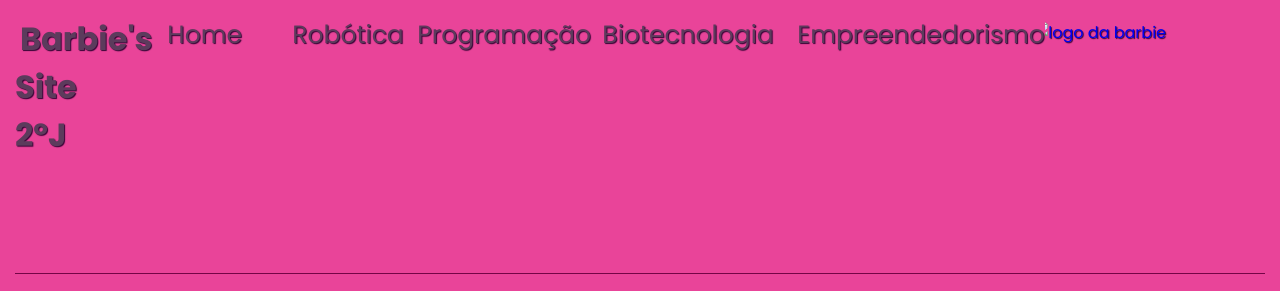
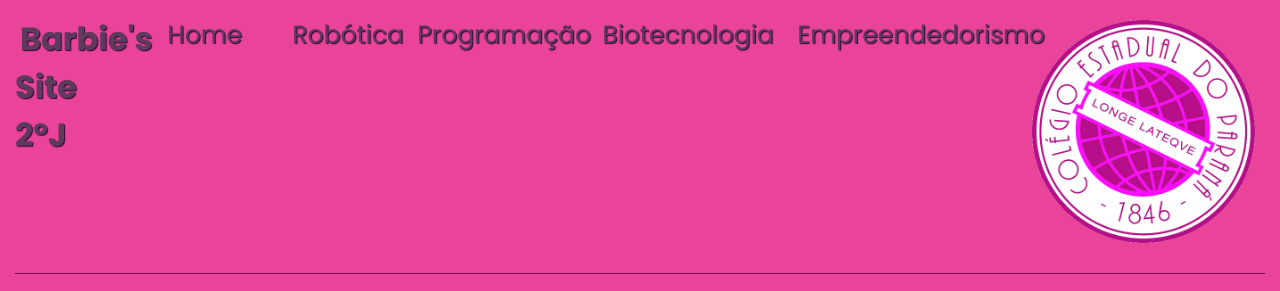
Before and after one commit to JuMayumiC/Barbies-Site, a plain HTML site: page _robotica/projetosemafaro.html in a window 1280 px wide. Shown: the top 291 px of the page. Drawn offline with Linux system fonts and the light colour scheme.

Commit message:
VOLTA VIDA

```diff
--- a/_robotica/projetosemafaro.html
+++ b/_robotica/projetosemafaro.html
@@ -50,7 +50,7 @@
 <span></span>
 </ul>
 
-<a href="https://www.cep.pr.gov.br/" target="_blank"><img class="icone" img src="logocep.png" alt="logo da barbie"/></a>
+<a href="https://www.cep.pr.gov.br/" target="_blank"><img class="icone" img src="/logocep.png" alt="logo da barbie"/></a>
 </header>
 <hr>
 <section class="projeto1" id="projeto1">
```
